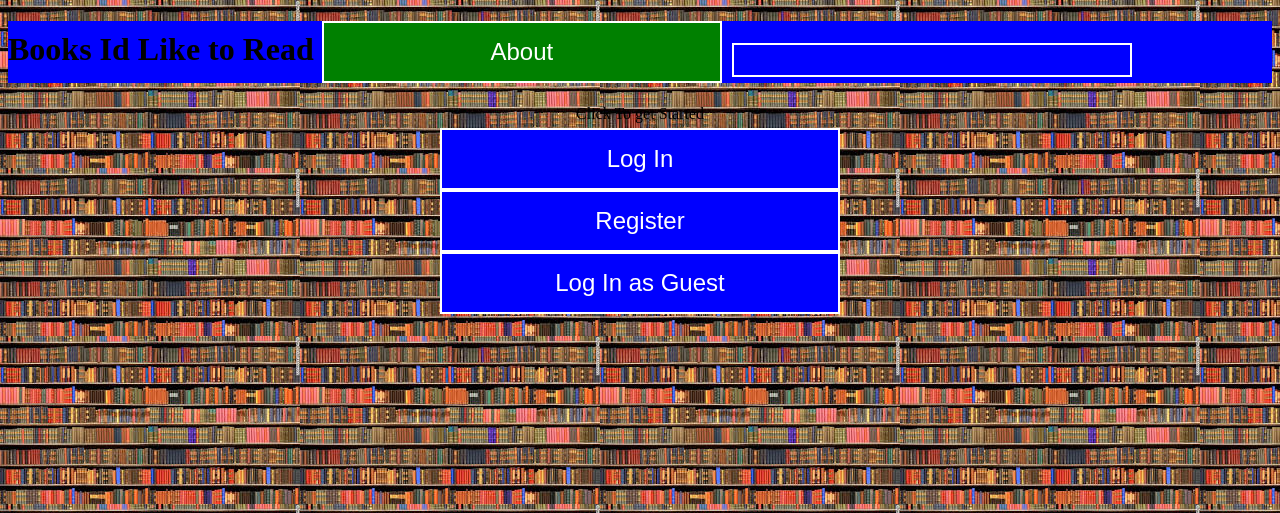
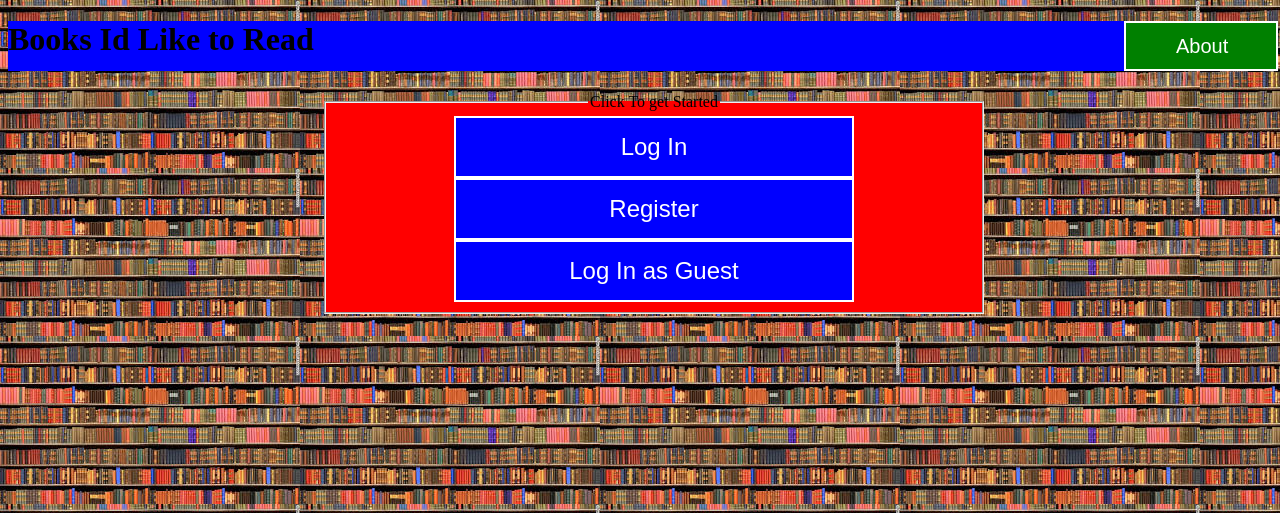
Before and after one commit to caharris0106/database_project, a Python web app: template templates/homepage.html in a window 1280 px wide. Shown: the top 513 px of the page. Run offline with Jinja, Linux system fonts and the light colour scheme; the template is opened without the code that fills it, so the values that code supplies are empty.

Commit message:
added apges and css

```diff
--- a/static/styles.css
+++ b/static/styles.css
@@ -3,23 +3,51 @@
     background-color: white;
 }
 fieldset {
-    display: block;
-    margin: 0
-    /* margin-left: 30%; */
-    /* margin-right: 30%; */
+    display: inline;
+    background-color: red;
+    width: 50%;
+    margin-left: 25%;
+    padding: 0;
     padding-top: 0.35em;
     padding-bottom: 0.625em;
     padding-left: 0.75em;
     padding-right: 0.75em;
-    border: none /*2px groove (internal value); */
+    border: 2px groove (internal value);  /*2px groove (internal value); */
+
 }
 
+
 #b_about {
-  margin-right: 10px;
-  background-color: green
+  position: absolute;
+  right: 2px;
+  background-color: green;
+  width: 40px;
+  height: 50px;
+  color: white;
+  padding: 5px 100px;
+  padding-left: 50px;
+  text-align: center;
+  display: inline-block;
+  font-size: 20px;
+  border: 2px solid;
 }
+#b_about:hover {
+  background-color: lightblue;
+  position: absolute;
+  right: 2px;
+  width: 40px;
+  height: 50px;
+  color: white;
+  padding: 5px 100px;
+  padding-left: 50px;
+  text-align: center;
+  display: inline-block;
+  font-size: 20px;
+  border: 2px solid;
+}
+/*Log In Button*/
+#log_in {
 
-button {
     background-color: blue;
     width: 400px;
     color: white;
@@ -31,7 +59,33 @@
     border: 2px solid;
 
 }
-button:hover {
+#log_in_r {
+
+    background-color: blue;
+    width: 400px;
+    color: white;
+    padding: 15px 32px;
+    text-align: center;
+    text-decoration: none;
+    display: inline-block;
+    font-size: 24px;
+    border: 2px solid;
+
+}
+#log_in_g {
+
+    background-color: blue;
+    width: 400px;
+    color: white;
+    padding: 15px 32px;
+    text-align: center;
+    text-decoration: none;
+    display: inline-block;
+    font-size: 24px;
+    border: 2px solid;
+
+}
+#log_in:hover {
   background-color: lightblue;
   width: 400px;
   color: white;
@@ -42,12 +96,73 @@
   font-size: 24px;
   border: 2px solid;
 }
+#log_in_r:hover {
+  background-color: lightblue;
+  width: 400px;
+  color: white;
+  padding: 15px 32px;
+  text-align: center;
+  text-decoration: none;
+  display: inline-block;
+  font-size: 24px;
+  border: 2px solid;
+}
+#log_in_g:hover {
+  background-color: lightblue;
+  width: 400px;
+  color: white;
+  padding: 15px 32px;
+  text-align: center;
+  text-decoration: none;
+  display: inline-block;
+  font-size: 24px;
+  border: 2px solid;
+}
+/* button {
+    background-color: blue;
+    width: 400px;
+    color: white;
+    padding: 15px 32px;
+    text-align: center;
+    text-decoration: none;
+    display: inline-block;
+    font-size: 24px;
+    border: 2px solid;
 
-button:active {
+} */
+/* button:hover {
+  background-color: lightblue;
+  width: 400px;
+  color: white;
+  padding: 15px 32px;
+  text-align: center;
+  text-decoration: none;
+  display: inline-block;
+  font-size: 24px;
+  border: 2px solid;
+}
+*/
+#b_about:active {
+  background-color: lightblue;
+  box-shadow: 0 5px #666;
+  transform: translateY(4px);
+}
+#log_in:active {
+  background-color: lightblue;
+  box-shadow: 0 5px #666;
+  transform: translateY(4px);
+}
+#log_in_r:active {
+  background-color: lightblue;
+  box-shadow: 0 5px #666;
+  transform: translateY(4px);
+}
+#log_in_g:active {
   background-color: lightblue;
   box-shadow: 0 5px #666;
   transform: translateY(4px);
 }
 h1 {
   background-color: blue;
+  height: 50px;
 }
--- a/templates/homepage.html
+++ b/templates/homepage.html
@@ -1,14 +1,19 @@
 <!doctype html>
 <h1> Books Id Like to Read
-  <button id="b_about" type="button">About<button>
+  <a href="about"><button id="b_about" type="button">About</button></a>
 </h1>
 <body>
   <form>
     <fieldset align='center'>
       <legend>Click To get Started</legend>
-      <button type='button'>Log In</button><br>
-      <button type='button'>Register</button><br>
-      <button type='button'>Log In as Guest</button><br>
+
+      <a href="login">
+        <button id='log_in' type='button'>Log In</button><br>
+      </a>
+      <a href='register'>
+        <button id="log_in_r" type='button'>Register</button><br>
+      </a>
+      <button id="log_in_g" type='button'>Log In as Guest</button><br>
       <link rel="stylesheet" href="static/styles.css">
     </fieldset>
   </form>
--- /dev/null
+++ b/templates/register.html
@@ -0,0 +1,2 @@
+<!doctype html>
+<h1>REGISTRATION FORM</h1>
```
Also changed, not shown: backend.py (+14 -12 lines), templates/about.html (added, +10 -0 lines), templates/login.html (added, +16 -0 lines).
